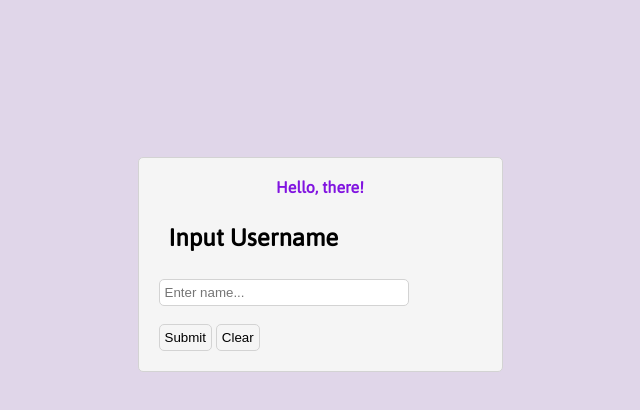
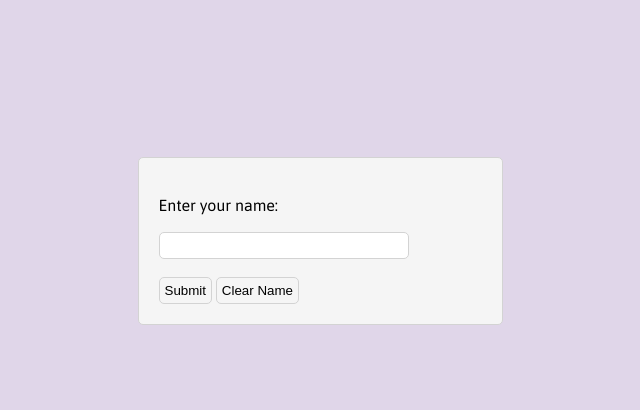
Before and after one commit to ESTHER-OLA/persnlz-greeting_app, a plain HTML site: page index.html in a window 1280 px wide. Shown: the whole page, without its empty margins (320-960 px from the left). Drawn offline with Linux system fonts and the light colour scheme.

Commit message:
index.html

```diff
--- a/index.html
+++ b/index.html
@@ -6,20 +6,20 @@
     <title>Personanized Greeting App</title>
     <link rel="stylesheet" href="style.css">
 </head>
-<body onload="greet()">
+<body>
   <div class="container">
     <div class="input-name">
-          <p id="greeting"></p>
+      <h1 id="greeting"></h1>
       <br>
-          <h2>Input Username</h2>
-          <br>
-          <form action="" id="myForm">
-            <input type="text" id="name" name="name" placeholder="Enter name..." />
+      <form id="my-form">
+        <label for="name-input">Enter your name:</label>
         <br>
         <br>
-            <button type="submit" onclick="save()">Submit <i class="fa-solid fa-plus"></i></button>
-
-            <button type="reset" onclick="del()">Clear <i class="fa-solid fa-ban"></i></button>
+        <input type="text" id="name-input" name="name">
+        <br>
+        <br>
+        <button type="submit">Submit</button>
+        <button id="clear-button">Clear Name</button>
       </form>
     </div>
   </div>
```
Lines whose indentation alone changed are shown as unchanged.
